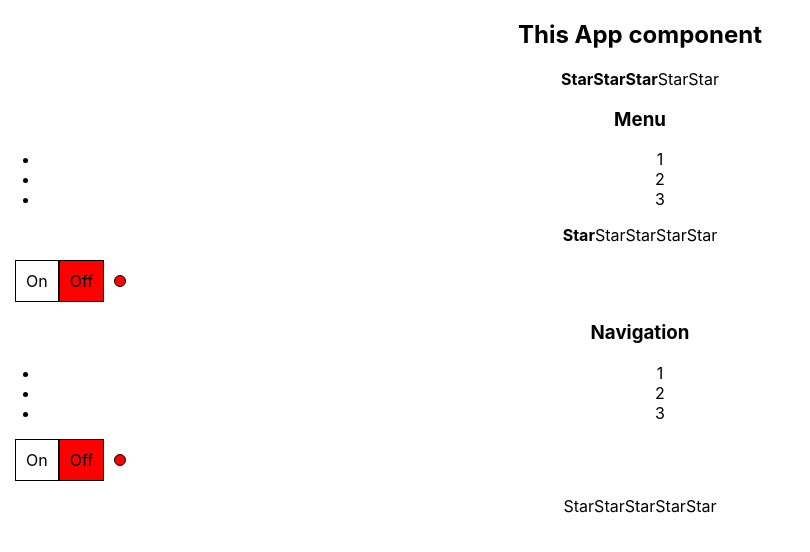
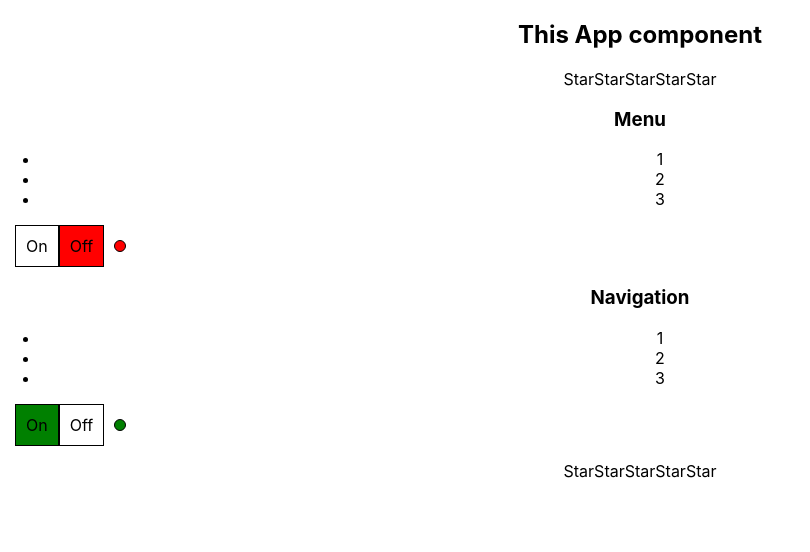
Before and after one commit to Oleg-Melnikow/React_Examples, a React (Create React App) app: page / in a window 1280 px wide. Shown: the top 552 px of the page, without its empty margins (0-810 px from the left). Built offline with nearby package versions, Linux system fonts and the light colour scheme.

Commit message:
add refactoring code

```diff
--- a/src/App.tsx
+++ b/src/App.tsx
@@ -1,7 +1,7 @@
 import React, {useState} from 'react';
 import './App.css';
 import Accordion from "./components/Accordion/Accordion";
-import {Rating} from "./components/Rating/Rating";
+import {Rating, RatingValueType} from "./components/Rating/Rating";
 import {OnOff} from "./components/OnOff/OnOff";
 import { UnControlOnOff } from './components/OnOff/UncontrolOnOff';
 import UnControlledAccordion from "./components/Accordion/UnControlledAccordion";
@@ -13,14 +13,19 @@ type PageTitlePropsType = {
 
 function App() {
 
-    let [on, setOn] = useState<boolean>(false)
+    let [on, setOn] = useState<boolean>(true);
+    let [value, setValue] = useState<RatingValueType>(0);
+    let [collapsed, setCollapsed] = useState<boolean>(false)
+
+    function toggleHandler(){
+        setCollapsed(!collapsed)
+    }
 
     return (
         <div className="App">
             <PageTitle title="This App component"/>
-            <Rating value={3}/>
-            <Accordion titleValue="Menu" collapsed={false}/>
-            <Rating value={1}/>
+            <Rating value={value} setValue={setValue} />
+            <Accordion titleValue="Menu" collapsed={collapsed} toggleHandler={toggleHandler}/>
             <UnControlOnOff/>
             <UnControlledAccordion titleValue="Navigation"/>
             <OnOff on={on} setOn={setOn}/>
--- a/src/components/Accordion/Accordion.tsx
+++ b/src/components/Accordion/Accordion.tsx
@@ -2,26 +2,31 @@ import React from 'react';
 
 type AccordionPropsType = {
     titleValue: string,
-    collapsed: boolean
+    collapsed: boolean,
+    toggleHandler: () => void
 }
 
 type AccordionTitlePropsType = {
-    title: string
+    title: string,
+    toggleHandler: () => void
 }
 
 function Accordion(props: AccordionPropsType) {
-    console.log("Accordion rendering")
+
+    let {collapsed, toggleHandler, titleValue} = props
+
     return (
         <div>
-            <AccordionTitle title={props.titleValue}/>
-            {!props.collapsed && <AccordionBody/>}
+            <AccordionTitle title={titleValue} toggleHandler={toggleHandler}/>
+            {!collapsed && <AccordionBody/>}
         </div>
     )
 }
 
 function AccordionTitle(props: AccordionTitlePropsType) {
+
     return <>
-        <h3>{props.title}</h3>
+        <h3 onClick={props.toggleHandler}>{props.title}</h3>
     </>
 }
 
--- a/src/components/OnOff/OnOff.tsx
+++ b/src/components/OnOff/OnOff.tsx
@@ -8,10 +8,18 @@ type PropsType = {
 
 export function OnOff(props: PropsType) {
 
+    function onHandler(){
+        props.setOn(true)
+    }
+
+    function offHandler(){
+        props.setOn(false)
+    }
+
     return (
         <div className={style.wrap}>
-            <div className={`${style.block} ${props.on && style.green}`} onClick={() => props.setOn(true)}>On</div>
-            <div className={`${style.block} ${!props.on && style.red}`} onClick={() => props.setOn(false)}>Off</div>
+            <div className={`${style.block} ${props.on && style.green}`} onClick={onHandler}>On</div>
+            <div className={`${style.block} ${!props.on && style.red}`} onClick={offHandler}>Off</div>
             <div className={`${style.circle} ${props.on ? style.green : style.red}`}/>
         </div>
     )
--- a/src/components/Rating/Rating.tsx
+++ b/src/components/Rating/Rating.tsx
@@ -1,27 +1,38 @@
 import React from "react";
 
+export type RatingValueType = 0 | 1 | 2 | 3 | 4 | 5;
+
 type RatingPropsType = {
-    value: 0 | 1 | 2 | 3 | 4
+    value: RatingValueType,
+    setValue: (value: RatingValueType) => void
 }
 
 export function Rating(props: RatingPropsType) {
-    console.log("Rating rendering")
+
+    let {value, setValue} = props
+
     return (
         <div>
-            <Star selected={props.value > 0}/>
-            <Star selected={props.value > 1}/>
-            <Star selected={props.value > 2}/>
-            <Star selected={props.value > 3}/>
-            <Star selected={props.value > 4}/>
+            <Star selected={value > 0} value={1} setValue={setValue}/>
+            <Star selected={value > 1} value={2} setValue={setValue}/>
+            <Star selected={value > 2} value={3} setValue={setValue}/>
+            <Star selected={value > 3} value={4} setValue={setValue}/>
+            <Star selected={value > 4} value={5} setValue={setValue}/>
         </div>
     )
 }
 
 type StarPropsType = {
-    selected: boolean
+    selected: boolean,
+    value: RatingValueType,
+    setValue: (value: RatingValueType) => void
 }
 
 function Star(props: StarPropsType) {
-    console.log("Star rendering")
-    return <span>{props.selected ? <b>Star</b>: "Star"}</span>
+
+    function changeValue() {
+        props.setValue(props.value)
+    }
+
+    return <span onClick={changeValue}>{props.selected ? <b>Star</b> : "Star"}</span>
 }
--- a/src/components/Rating/UnControlledRating.tsx
+++ b/src/components/Rating/UnControlledRating.tsx
@@ -4,27 +4,26 @@ export function UnControlledRating() {
 
     const [value, setValue] = useState(0)
 
-    function changeValue(value: number) {
-        setValue(value)
-    }
-
     return (
         <div>
-            <Start selected={value > 0} value={1} changeValue={changeValue}/>
-            <Start selected={value > 1} value={2} changeValue={changeValue}/>
-            <Start selected={value > 2} value={3} changeValue={changeValue}/>
-            <Start selected={value > 3} value={4} changeValue={changeValue}/>
-            <Start selected={value > 4} value={5} changeValue={changeValue}/>
+            <Start selected={value > 0} value={1} setValue={setValue}/>
+            <Start selected={value > 1} value={2} setValue={setValue}/>
+            <Start selected={value > 2} value={3} setValue={setValue}/>
+            <Start selected={value > 3} value={4} setValue={setValue}/>
+            <Start selected={value > 4} value={5} setValue={setValue}/>
         </div>
     )
 }
 
 type StarPropsType = {
     selected: boolean,
-    value: number,
-    changeValue: (num: number) => void
+    value: 1 | 2 | 3 | 4 | 5,
+    setValue: (value: 1 | 2 | 3 | 4 | 5) => void
 }
 
 function Start(props: StarPropsType) {
-    return <span onClick={ () => props.changeValue(props.value) }>{props.selected ? <b>Star</b> : "Star"}</span>
+    function changeValue(){
+        props.setValue(props.value)
+    }
+    return <span onClick={changeValue}>{props.selected ? <b>Star</b> : "Star"}</span>
 }
```
